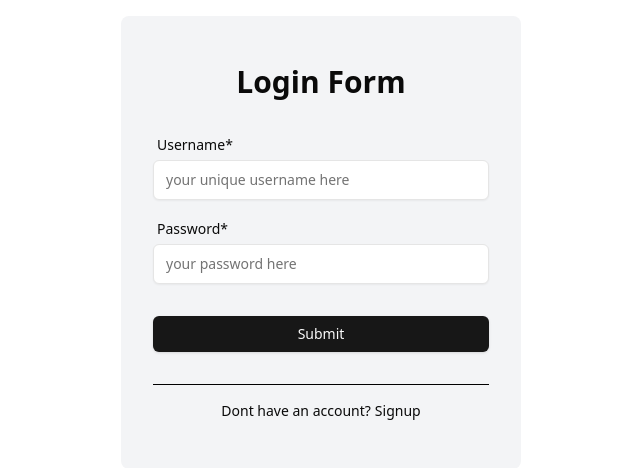
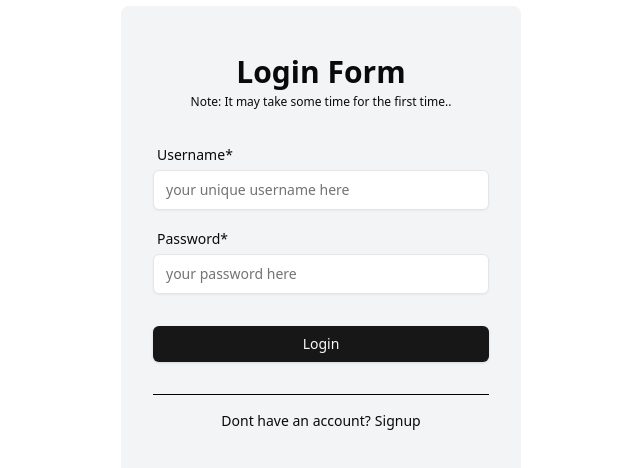
Before and after one commit to chirag-63/demo_client, a React (Vite) app: page /login in a window 1280 px wide. Shown: the part 158-626 px from the top of the page, without its empty margins (319-959 px from the left). Built offline with nearby package versions, Linux system fonts and the light colour scheme.

Commit message:
better ux

```diff
--- a/src/components/login.jsx
+++ b/src/components/login.jsx
@@ -2,10 +2,11 @@
 import { Button } from "./ui/button"
 import { Input } from "./ui/input"
 import { Label } from "./ui/label"
+import { Loader2 } from "lucide-react"
 import { Link, useNavigate } from "react-router-dom"
 import axios from "axios"
 
-export const Login = ({setIsAuthenticated}) => {
+export const Login = ({ setIsAuthenticated }) => {
     const navigate = useNavigate();
     const {
         register,
@@ -19,7 +20,7 @@
     } = useForm()
 
     const onSubmit = async (data) => {
-        try{
+        try {
             const result = await axios.post(`${import.meta.env.VITE_BACKEND_URL}/auth/login`, {
                 username: data.username,
                 password: data.password
@@ -27,20 +28,20 @@
             localStorage.setItem('token', result.data.token)
             setIsAuthenticated(true)
             navigate('/home')
-        } catch(error){
+        } catch (error) {
             const errorMessage = error?.response?.data?.message
             console.log(errorMessage)
-            if(errorMessage === 'Incorrect inputs'){
+            if (errorMessage === 'Incorrect inputs') {
                 setError("root", {
                     message: errorMessage + "please try again"
                 })
             }
-            else if(errorMessage === 'No user exists with this username'){
+            else if (errorMessage === 'No user exists with this username') {
                 setError("username", {
                     message: errorMessage
                 })
             }
-            else if(errorMessage === 'Incorrect password!'){
+            else if (errorMessage === 'Incorrect password!') {
                 setError("password", {
                     message: errorMessage
                 })
@@ -55,8 +56,15 @@
 
     return (
         <form onSubmit={handleSubmit(onSubmit)} className=" w-[400px] gap-8 flex flex-col bg-gray-100 px-8 py-12 rounded-lg">
-            <div className="flex justify-center text-3xl font-bold font-sans">
-                Login Form
+            <div>
+                <div className="flex justify-center text-3xl font-bold font-sans">
+                    Login Form
+                </div>
+                <p>
+                    <p className="text-center mt-1 text-xs">
+                        Note: It may take some time for the first time..
+                    </p>
+                </p>
             </div>
             <div className="space-y-4 flex flex-col ">
                 <div>
@@ -95,7 +103,7 @@
                 </div>
             </div>
             <Button type="submit" disabled={isSubmitting}>
-                Submit
+                {isSubmitting ? <Loader2 className="animate-spin " /> : "Login"}
             </Button>
             {errors.root && (<div className="text-red-500 text-center text-sm ml-1">{errors.root.message}</div>)}
 
--- a/src/components/signup.jsx
+++ b/src/components/signup.jsx
@@ -2,6 +2,7 @@
 import { Button } from "./ui/button"
 import { Input } from "./ui/input"
 import { Label } from "./ui/label"
+import { Loader2 } from "lucide-react"
 import { Link, useNavigate } from "react-router-dom"
 import axios from "axios"
 
@@ -45,8 +46,13 @@
 
     return (
         <form onSubmit={handleSubmit(onSubmit)} className=" w-[400px] gap-8 flex flex-col bg-gray-100 px-8 py-12 rounded-lg">
-            <div className="flex justify-center text-3xl font-bold font-sans">
-                Signup Form
+            <div>
+                <div className="flex justify-center text-3xl font-bold font-sans">
+                    Signup Form
+                </div>
+                <p className="text-center mt-1 text-xs">
+                    Note: It may take some time for the first time..
+                </p>
             </div>
             <div className="space-y-4 flex flex-col ">
                 <div>
@@ -102,7 +108,7 @@
                 </div>
             </div>
             <Button type="submit" disabled={isSubmitting}>
-                Submit
+                {isSubmitting ? <Loader2 className="animate-spin " /> : "Signup"}
             </Button>
             {errors.root && (<div className="text-red-500 text-center text-sm ml-1">{errors.root.message}</div>)}
 
```
